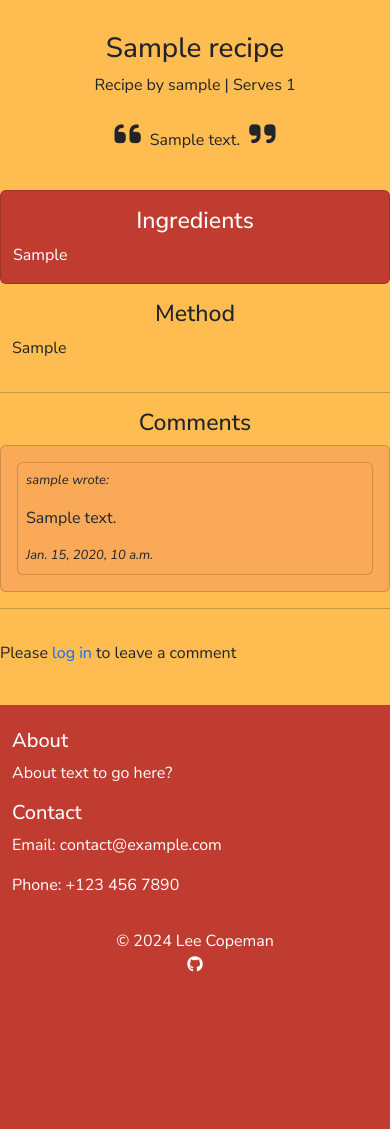
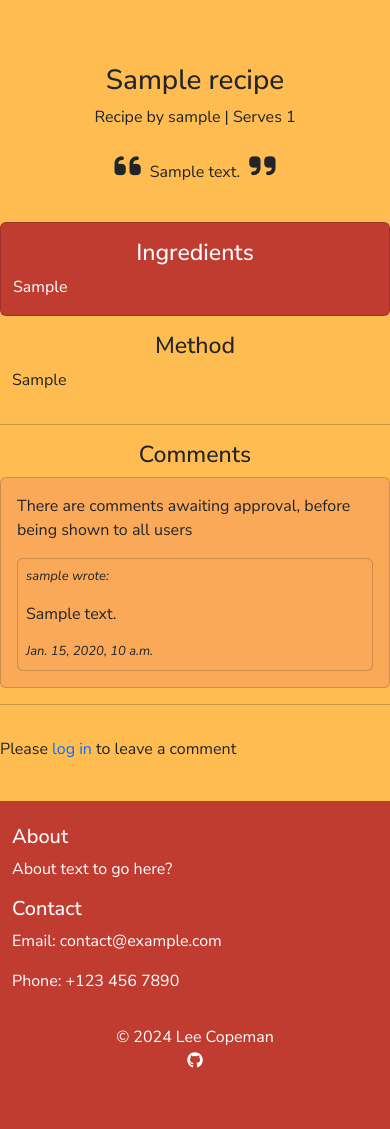
Before and after one commit to l-copeman/recipes, a Django app: a page that uses templates/base.html in a window 390 px wide. Shown: the part 125-1254 px from the top of the page. Before the commit the page ends 1097 px from the top, so only its background shows below. Run offline with Django 4.2, Linux system fonts and the light colour scheme; tables that the repository leaves empty hold one stand-in row (values such as "Sample post"); some libraries are stand-ins or nearby versions.

Commit message:
Add styles to images

```diff
--- a/project_recipe/settings.py
+++ b/project_recipe/settings.py
@@ -94,9 +94,6 @@ CSRF_TRUSTED_ORIGINS = [
     "https://dashboard.heroku.com/apps/recipe-project/deploy/github"
 ]
 
-# Password validation
-# https://docs.djangoproject.com/en/4.2/ref/settings/#auth-password-validators
-
 AUTH_PASSWORD_VALIDATORS = [
     {
         'NAME': 'django.contrib.auth.password_validation.UserAttributeSimilarityValidator',
@@ -122,7 +119,7 @@ USE_I18N = True
 
 USE_TZ = True
 
-STATIC_URL = '/static/'
+STATIC_URL = 'static/'
 STATICFILES_DIRS = [os.path.join(BASE_DIR, 'static'), ]
 STATIC_ROOT = os.path.join(BASE_DIR, 'staticfiles')
 
--- a/recipe/templates/recipe/recipe_feature.html
+++ b/recipe/templates/recipe/recipe_feature.html
@@ -8,14 +8,14 @@
     <div class="container mt-3">
       <div class="row g-0">
         <div class="col-md-6 masthead-text text-center">
-          <h1 class="mt-3">{{ recipe.title }}</h1>
+          <h1 class="mt-5">{{ recipe.title }}</h1>
           <p>Recipe by {{ recipe.author }} | Serves {{ recipe.serves }}</p>
           <div class="mt-8 pr-4">
             <p><span class="quotes text-start"><i class="fa-solid fa-quote-left"></i></span>{{ recipe.excerpt }}<span
                 class="quotes"><i class="fa-solid fa-quote-right"></i></span></p>
           </div>
         </div>
-        <div class="d-none d-md-block col-md-6 masthead-image">
+        <div class="d-none d-md-block col-md-6 masthead-image image-prop">
           {% if "placeholder" in recipe.image.url %}
           <img class="card-img-top" src="{% static 'images/default.jpg' %}" alt="placeholder image">
           {% else %}
@@ -55,6 +55,8 @@
       <div class="card card-body">
         {% if comments|length == 0 %}
         <p>No comments left. Please leave a comment in the comment form</p>
+        {% elif comments.approved == false %}
+        <p>There are comments awaiting approval, before being shown to all users</p>
         {% endif %}
         {% for comment in comments %}
         <div class="card p-2 comments card-body
@@ -95,7 +97,7 @@
     <div class="col-md-2"></div>
     <div class="col-md-8 mb-4 ml-3 mr-3 mt-3">
       {% if user.is_authenticated %}
-      <h4 class="text-center">Leave a comment, from {{ user.username }}</h4>
+      <h4 class="text-center">Leave a comment, from {{ user.username }}:</h4>
       <div class="">
         <form id="comment-form" method="post" class="card card-body">
           {{ comment_form | crispy }}
--- a/templates/account/login.html
+++ b/templates/account/login.html
@@ -41,7 +41,7 @@
     {% if redirect_field_value %}
     <input type="hidden" name="{{ redirect_field_name }}" value="{{ redirect_field_value }}" />
     {% endif %}
-    <a class="button secondaryAction" href="{% url 'account_reset_password' %}">{% trans "Forgot Password?" %}</a>
+    <!-- <a class="button secondaryAction" href="{% url 'account_reset_password' %}">{% trans "Forgot Password?" %}</a> -->
     <button class="primaryAction button-style" type="submit">{% trans "Sign In" %}</button>
   </form>
 </div>
--- a/templates/account/logout.html
+++ b/templates/account/logout.html
@@ -19,7 +19,7 @@
   <input type="hidden" name="{{ redirect_field_name }}" value="{{ redirect_field_value }}"/>
   {% endif %}
   <button class="button-style" type="submit">{% trans 'Sign Out' %}</button>
-  <a href="{% url 'home' %}" class="button-style">Cancel</a>
+  <a href="{% url 'home' %}" id="cancel" class="button-style">Cancel</a>
 
 </form>
 </div>
--- a/templates/base.html
+++ b/templates/base.html
@@ -12,7 +12,7 @@
   <meta charset="UTF-8">
   <meta name="viewport" content="width=device-width, initial-scale=1.0">
   <!--Meta tags for search engines-->
-  <meta name="description" content="A selection of cooking recipes are displayed, with users able to comment">
+  <meta name="description" content="A selection of cooking recipes are shown to try at home, with users able to comment">
   <meta name="keywords" content="cooking, recipes, food, home-cooking, kitchen, cook">
   <meta name="author" content="Lee Copeman">
   <!-- Bootstrap CSS -->
@@ -24,11 +24,11 @@
   <!-- Custom CSS -->
   <link rel="stylesheet" href="{% static 'css/style.css' %}">
   <!--Favicon-->
-  <link rel="apple-touch-icon" sizes="180x180" href="/static/favicon/apple-touch-icon.png">
-  <link rel="icon" type="image/png" sizes="32x32" href="/static/favicon/favicon-32x32.png">
-  <link rel="icon" type="image/png" sizes="16x16" href="/static/favicon/favicon-16x16.png">
+  <link rel="apple-touch-icon" sizes="180x180" href="{% static 'favicon/apple-touch-icon.png' %}">
+  <link rel="icon" type="image/png" sizes="32x32" href="{% static 'favicon/favicon-32x32.png' %}">
+  <link rel="icon" type="image/png" sizes="16x16" href="{% static  'favicon/favicon-16x16.png' %}">
   <!--Title-->
-  <title>Recipes At Home</title>
+  <title>{% block title %}Recipes At Home{% endblock %}</title>
 </head>
 
 <body>
@@ -43,7 +43,7 @@
         <div class="collapse navbar-collapse text-end" id="navbarNav">
           <ul class="navbar-nav text-start">
             <li class="nav-item">
-              <a class="nav-link active" aria-current="page" href="{% url 'home' %}">Home</a>
+              <a class="nav-link {% if request.path == home_url %}active{% endif %}" aria-current="page" href="{% url 'home' %}">Home</a>
             </li>
             {% if user.is_authenticated %}
             <li class="nav-item">
```
Also changed, not shown: recipe/templates/recipe/index.html (+6 -5 lines), static/css/style.css (+47 -9 lines).
